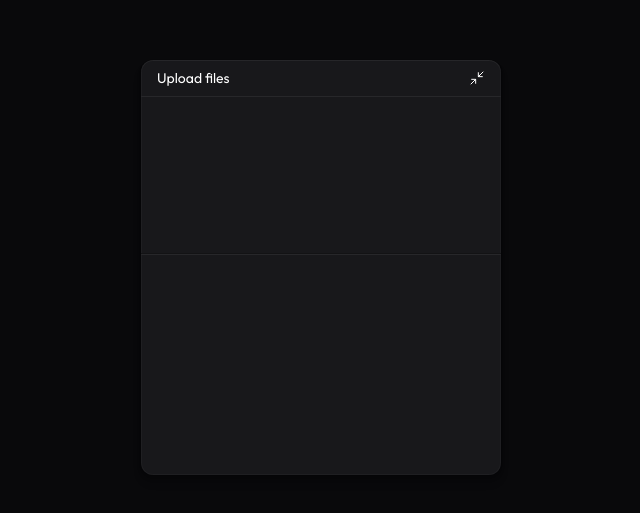
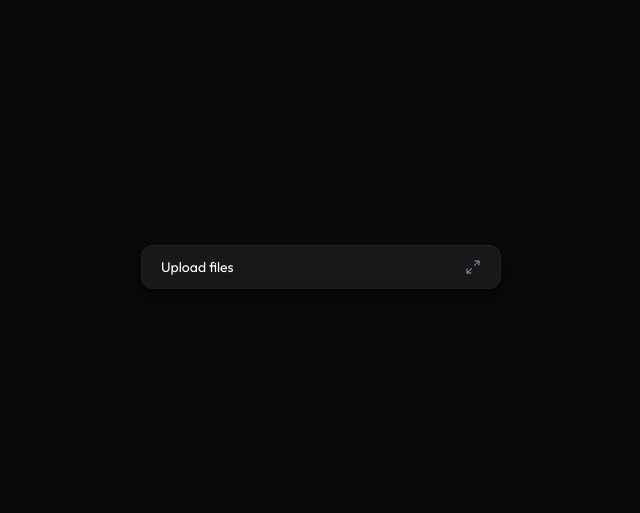
Before and after one commit to Leturnos/ftr-upload-widget, a React (Vite) app in the folder web/: page / in a window 1280 px wide. Shown: the part 133-646 px from the top of the page, without its empty margins (319-959 px from the left). Built offline with nearby package versions, Linux system fonts and the light colour scheme.

Commit message:
feat(web): implement radix-ui collapsible and tailwind variants button

```diff
--- a/web/package.json
+++ b/web/package.json
@@ -9,10 +9,14 @@
     "preview": "vite preview"
   },
   "dependencies": {
+    "@radix-ui/react-collapsible": "^1.1.12",
     "@tailwindcss/vite": "^4.2.2",
+    "clsx": "^2.1.1",
     "lucide-react": "^1.0.1",
     "react": "^19.2.4",
-    "react-dom": "^19.2.4"
+    "react-dom": "^19.2.4",
+    "tailwind-merge": "^3.5.0",
+    "tailwind-variants": "^3.2.2"
   },
   "devDependencies": {
     "@tailwindcss/postcss": "^4.2.2",
--- /dev/null
+++ b/web/src/components/ui/button.tsx
@@ -0,0 +1,26 @@
+import { type ComponentProps } from "react";
+import { tv, type VariantProps } from "tailwind-variants";
+
+const buttonVariants = tv({
+  base: "text-zinc-400 rounded-lg hover:text-zinc-100 hover:bg-zinc-800 disabled:opacity-50 disabled:pointer-events-none",
+
+  variants: {
+    size: {
+      default: "px-3 py-2",
+      icon: "p-2",
+      "icon-sm": "p-1",
+    },
+  },
+
+  defaultVariants: {
+    size: "default",
+  },
+});
+
+export function Button({
+  size,
+  className,
+  ...props
+}: ComponentProps<"button"> & VariantProps<typeof buttonVariants>) {
+  return <button className={buttonVariants({ size, className })} {...props} />;
+}
--- a/web/src/components/upload-widget-header.tsx
+++ b/web/src/components/upload-widget-header.tsx
@@ -1,12 +1,18 @@
+import * as Collapsible from "@radix-ui/react-collapsible";
+
 import { Minimize2 } from "lucide-react";
+import { Button } from "./ui/button";
 
 export function UploadWidgetHeader() {
   return (
     <div className="w-full p-4 py-2 bg-white/2 border-zinc-800 border-b flex items-center justify-between">
       <span className="text-sm font-medium">Upload files</span>
-      <button>
-        <Minimize2 strokeWidth={1.5} className="size-4" />
-      </button>
+
+      <Collapsible.Trigger asChild>
+        <Button size="icon" className="-mr-2">
+          <Minimize2 strokeWidth={1.5} className="size-4" />
+        </Button>
+      </Collapsible.Trigger>
     </div>
   );
 }
--- /dev/null
+++ b/web/src/components/upload-widget-minimized-button.tsx
@@ -0,0 +1,15 @@
+import * as Collapsible from "@radix-ui/react-collapsible";
+import { Maximize2 } from "lucide-react";
+
+export function UploadWidgetMinimizedButton() {
+  return (
+    <Collapsible.Trigger className="group w-full bg-white/2 py-3 px-5 flex items-center justify-between">
+      <span className="text-sm font-medium">Upload files</span>
+
+      <Maximize2
+        strokeWidth={1.5}
+        className="size-4 text-zinc-400 group-hover:text-zinc-100"
+      />
+    </Collapsible.Trigger>
+  );
+}
--- a/web/src/components/upload-widget.tsx
+++ b/web/src/components/upload-widget.tsx
@@ -1,10 +1,19 @@
+import * as Collapsible from "@radix-ui/react-collapsible";
 import { UploadWidgetDropzone } from "./upload-widget-dropzone";
 import { UploadWidgetHeader } from "./upload-widget-header";
 import { UploadWidgetUploadList } from "./upload-widget-upload-list";
+import { useState } from "react";
+import { UploadWidgetMinimizedButton } from "./upload-widget-minimized-button";
 
 export function UploadWidget() {
+  const [isWidgetOpen, setIsWidgetOpen] = useState(false);
+
   return (
-    <div className="bg-zinc-900 w-full overflow-hidden max-w-90 rounded-xl shadow-shape">
+    <Collapsible.Root onOpenChange={setIsWidgetOpen}>
+      <div className="bg-zinc-900 overflow-hidden w-90 rounded-xl shadow-shape">
+        {!isWidgetOpen && <UploadWidgetMinimizedButton />}
+
+        <Collapsible.Content>
           <UploadWidgetHeader />
 
           <div className="flex flex-col gap-4 py-3">
@@ -14,6 +23,8 @@
 
             <UploadWidgetUploadList />
           </div>
+        </Collapsible.Content>
       </div>
+    </Collapsible.Root>
   );
 }
```
Also changed, not shown: 1 other file (tests, documents, lock files or other folders). Lines whose indentation alone changed are shown as unchanged.
